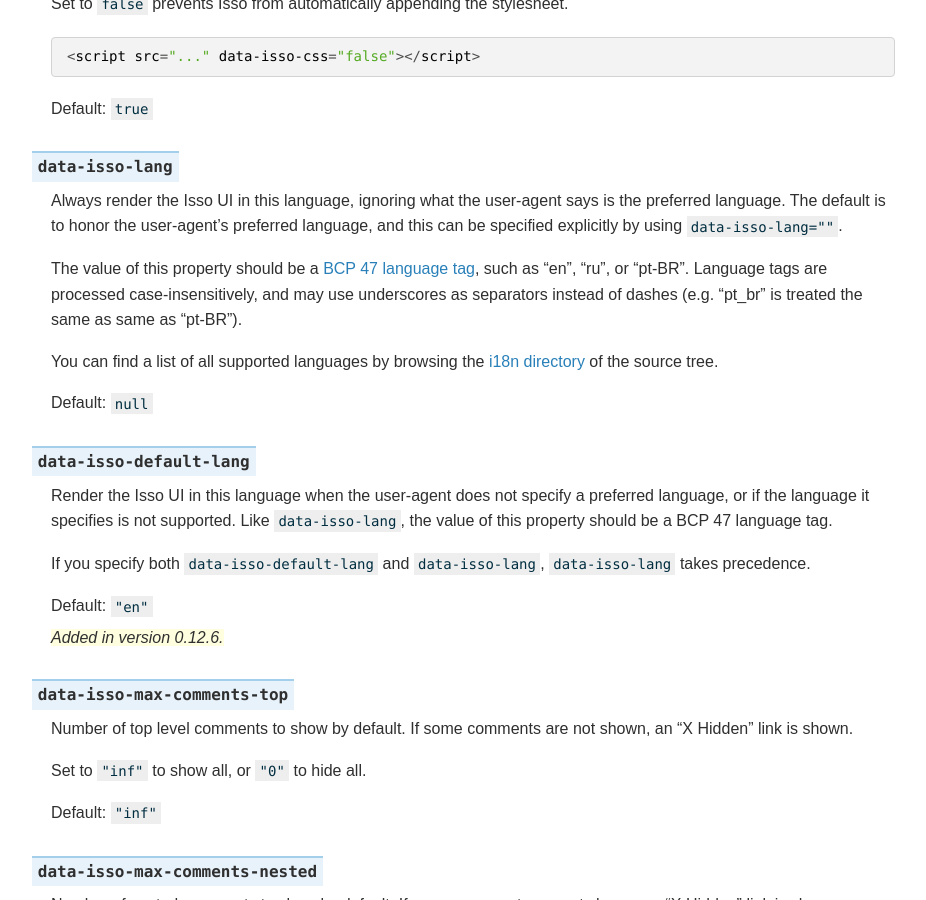
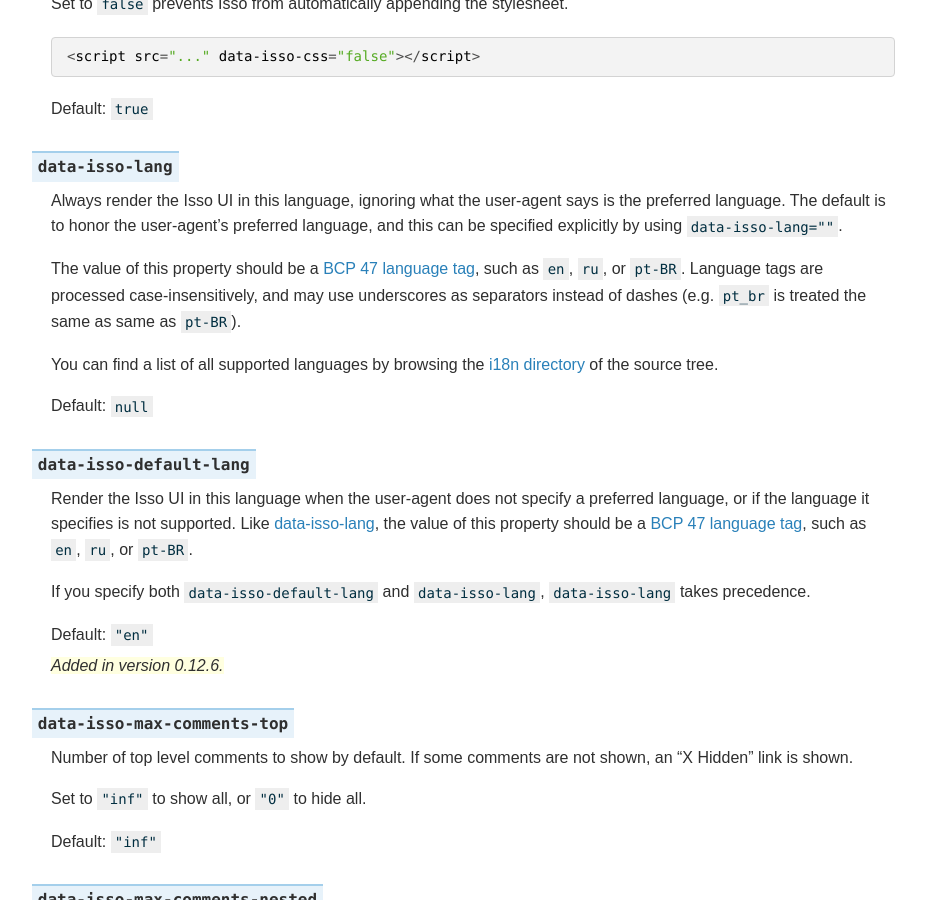
Before and after one commit to isso-comments/isso, a Sphinx documentation site: the page built from docs/docs/reference/client-config.rst, in a window 1280 px wide and 900 px high, scrolled down 1433 px. Shown: the whole window, without its empty margins (305-1231 px from the left). Built offline with Sphinx 7.4.7, drawn with Linux system fonts in a browser that asks for light colours.

Commit message:
docs: client-config: Cross-ref language setting, re-word

```diff
--- a/docs/docs/reference/client-config.rst
+++ b/docs/docs/reference/client-config.rst
@@ -89,10 +89,11 @@ data-isso-lang
     specified explicitly by using ``data-isso-lang=""``.
 
     The value of this property should be a `BCP 47 language tag
-    <https://tools.ietf.org/html/bcp47>`_, such as "en", "ru", or "pt-BR".
+    <https://tools.ietf.org/html/bcp47>`_, such as ``en``, ``ru``, or
+    ``pt-BR``.
     Language tags are processed case-insensitively, and may use
-    underscores as separators instead of dashes (e.g. "pt_br" is treated
-    the same as same as "pt-BR").
+    underscores as separators instead of dashes (e.g. ``pt_br`` is treated the
+    same as same as ``pt-BR``).
 
     You can find a list of all supported languages by browsing the
     `i18n directory
@@ -106,8 +107,9 @@ data-isso-lang
 data-isso-default-lang
     Render the Isso UI in this language when the user-agent does not
     specify a preferred language, or if the language it specifies is not
-    supported.  Like ``data-isso-lang``, the value of this property should
-    be a BCP 47 language tag.
+    supported.  Like :ref:`data-isso-lang`, the value of this property should
+    be a `BCP 47 language tag <https://tools.ietf.org/html/bcp47>`_,
+    such as ``en``, ``ru``, or ``pt-BR``.
 
     If you specify both ``data-isso-default-lang`` and ``data-isso-lang``,
     ``data-isso-lang`` takes precedence.
```
